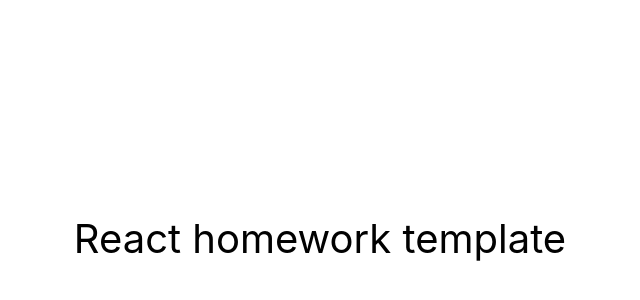
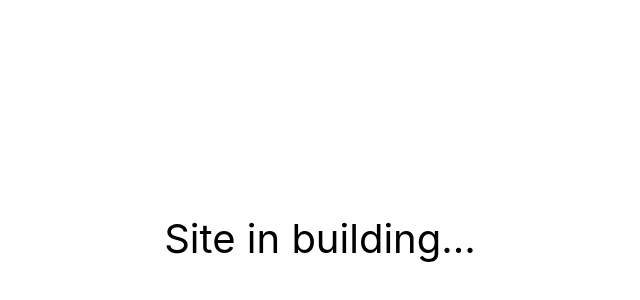
Before and after one commit to Marcinn88/dop-bike, a React (Create React App) app: page / in a window 1280 px wide. Shown: the part 162-462 px from the top of the page, without its empty margins (320-960 px from the left). Built offline with nearby package versions, Linux system fonts and the light colour scheme.

Commit message:
Update App.jsx

```diff
--- a/src/components/App.jsx
+++ b/src/components/App.jsx
@@ -1,4 +1,7 @@
 export const App = () => {
+  // function here
+  //
+
   return (
     <div
       style={{
@@ -7,10 +10,10 @@ export const App = () => {
         justifyContent: 'center',
         alignItems: 'center',
         fontSize: 40,
-        color: '#010101'
+        color: '#010101',
       }}
     >
-      React homework template
+      Site in building...
     </div>
   );
 };
```
